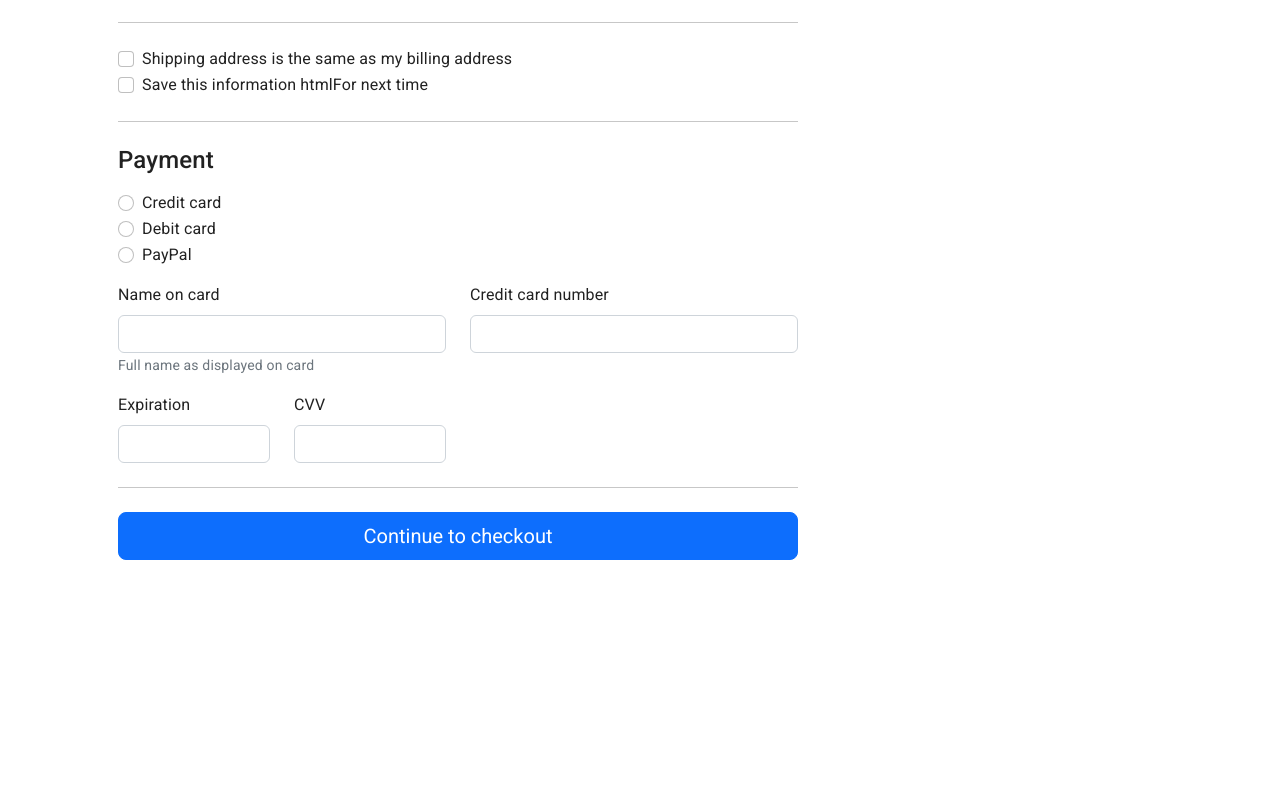
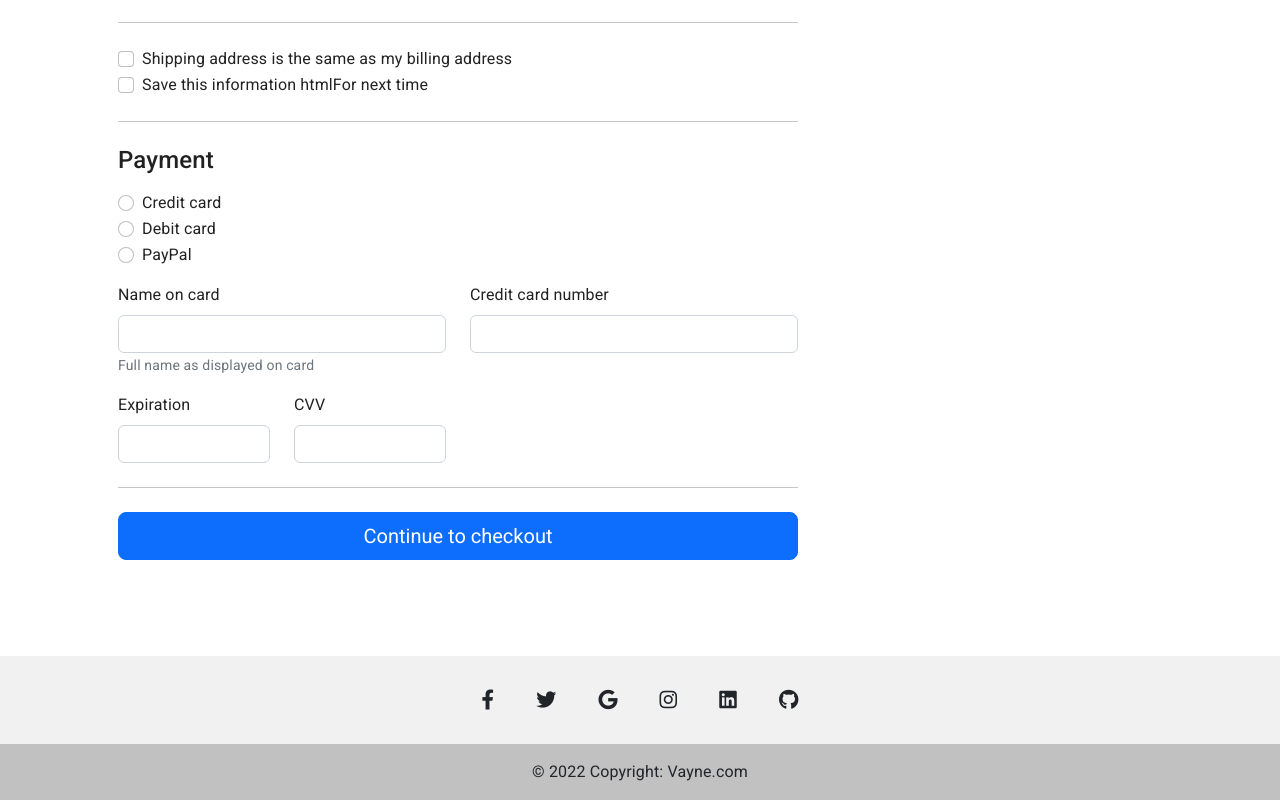
Before and after one commit to tungvip2143/final_project, a React (Create React App) app: page /checkout in a window 1280 px wide. Shown: the part 643-1443 px from the top of the page. Before the commit the page ends 1299 px from the top, so only its background shows below. Built offline with nearby package versions, Linux system fonts and the light colour scheme.

Commit message:
final update

```diff
--- a/public/index.html
+++ b/public/index.html
@@ -23,7 +23,10 @@
       rel="stylesheet"
       href="https://fonts.googleapis.com/icon?family=Material+Icons"
     />
-
+    <link
+      rel="stylesheet"
+      href="https://cdnjs.cloudflare.com/ajax/libs/font-awesome/6.1.2/css/all.min.css"
+    />
     <!--
       Notice the use of %PUBLIC_URL% in the tags above.
       It will be replaced with the URL of the `public` folder during the build.
--- a/src/App.jsx
+++ b/src/App.jsx
@@ -5,6 +5,7 @@ import Product from "./component/ProductDetail";
 import { Routes, Route } from "react-router-dom";
 import Cart from "./component/Cart";
 import Checkout from "./component/Checkout";
+import Footer from "./component/Footer";
 import "./App.css";
 
 function App() {
@@ -18,6 +19,7 @@ function App() {
         <Route path="/cart" element={<Cart />} />
         <Route path="/checkout" element={<Checkout />} />
       </Routes>
+      <Footer />
     </>
   );
 }
--- /dev/null
+++ b/src/component/Footer/index.jsx
@@ -0,0 +1,79 @@
+import React from "react";
+
+const Footer = () => {
+  return (
+    <div>
+      <footer
+        className="text-center text-white"
+        style={{ backgroundColor: "#f1f1f1" }}
+      >
+        <div className="container pt-3  ">
+          <section className="mb-3">
+            <a
+              className="btn btn-link btn-floating btn-lg text-dark m-1"
+              href="#!"
+              role="button"
+              data-mdb-ripple-color="dark"
+            >
+              <i className="fab fa-facebook-f"></i>
+            </a>
+
+            <a
+              className="btn btn-link btn-floating btn-lg text-dark m-1"
+              href="#!"
+              role="button"
+              data-mdb-ripple-color="dark"
+            >
+              <i className="fab fa-twitter"></i>
+            </a>
+
+            <a
+              className="btn btn-link btn-floating btn-lg text-dark m-1"
+              href="#!"
+              role="button"
+              data-mdb-ripple-color="dark"
+            >
+              <i className="fab fa-google"></i>
+            </a>
+
+            <a
+              className="btn btn-link btn-floating btn-lg text-dark m-1"
+              href="#!"
+              role="button"
+              data-mdb-ripple-color="dark"
+            >
+              <i className="fab fa-instagram"></i>
+            </a>
+
+            <a
+              className="btn btn-link btn-floating btn-lg text-dark m-1"
+              href="#!"
+              role="button"
+              data-mdb-ripple-color="dark"
+            >
+              <i className="fab fa-linkedin"></i>
+            </a>
+
+            <a
+              className="btn btn-link btn-floating btn-lg text-dark m-1"
+              href="#!"
+              role="button"
+              data-mdb-ripple-color="dark"
+            >
+              <i className="fab fa-github"></i>
+            </a>
+          </section>
+        </div>
+
+        <div
+          className="text-center text-dark p-3"
+          style={{ backgroundColor: "rgba(0, 0, 0, 0.2)" }}
+        >
+          © 2022 Copyright: Vayne.com
+        </div>
+      </footer>
+    </div>
+  );
+};
+
+export default Footer;
--- a/src/component/Navbar/index.jsx
+++ b/src/component/Navbar/index.jsx
@@ -100,6 +100,7 @@ function Navbar(props) {
     await sleep(1500);
 
     //* 4: Turn off dialog
+    window.location.reload();
     toggleDialogLogin();
   };
 
```
